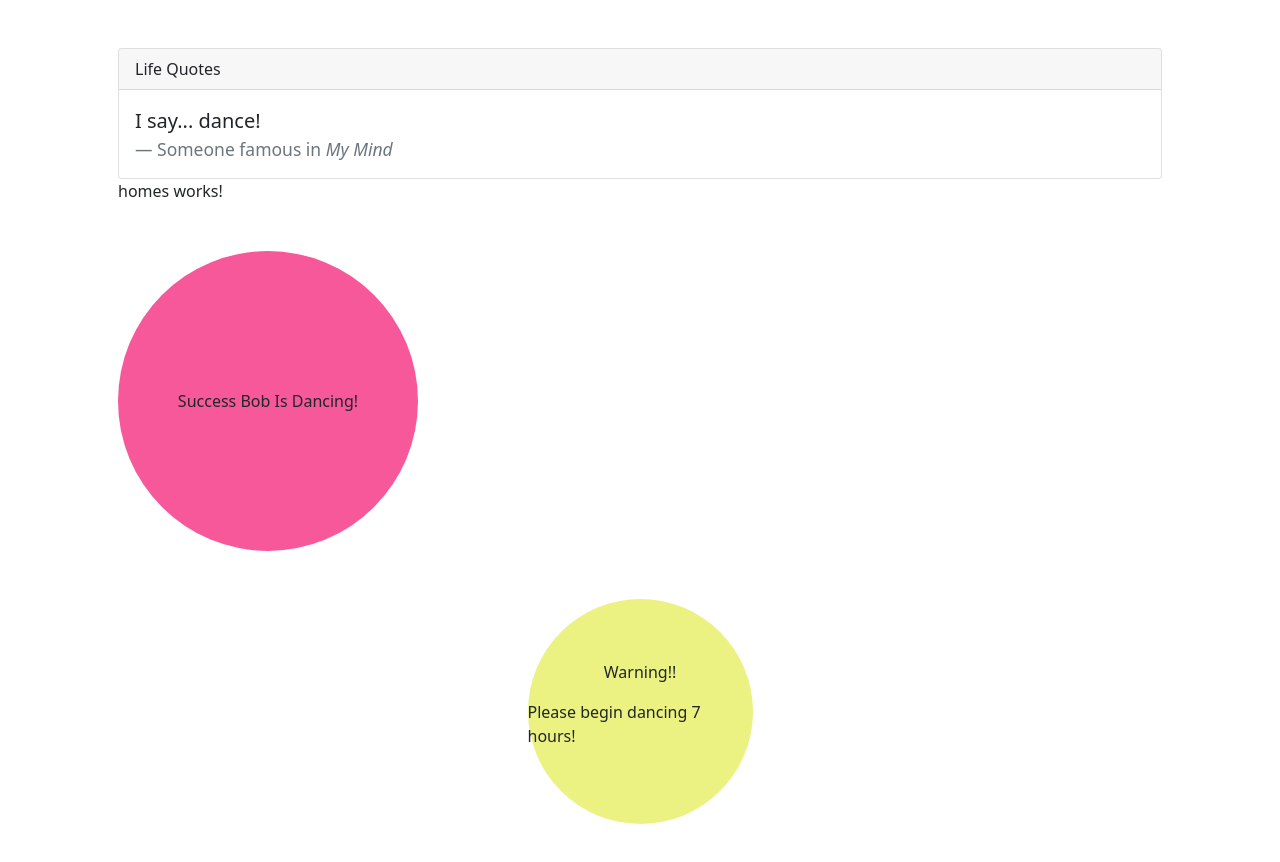
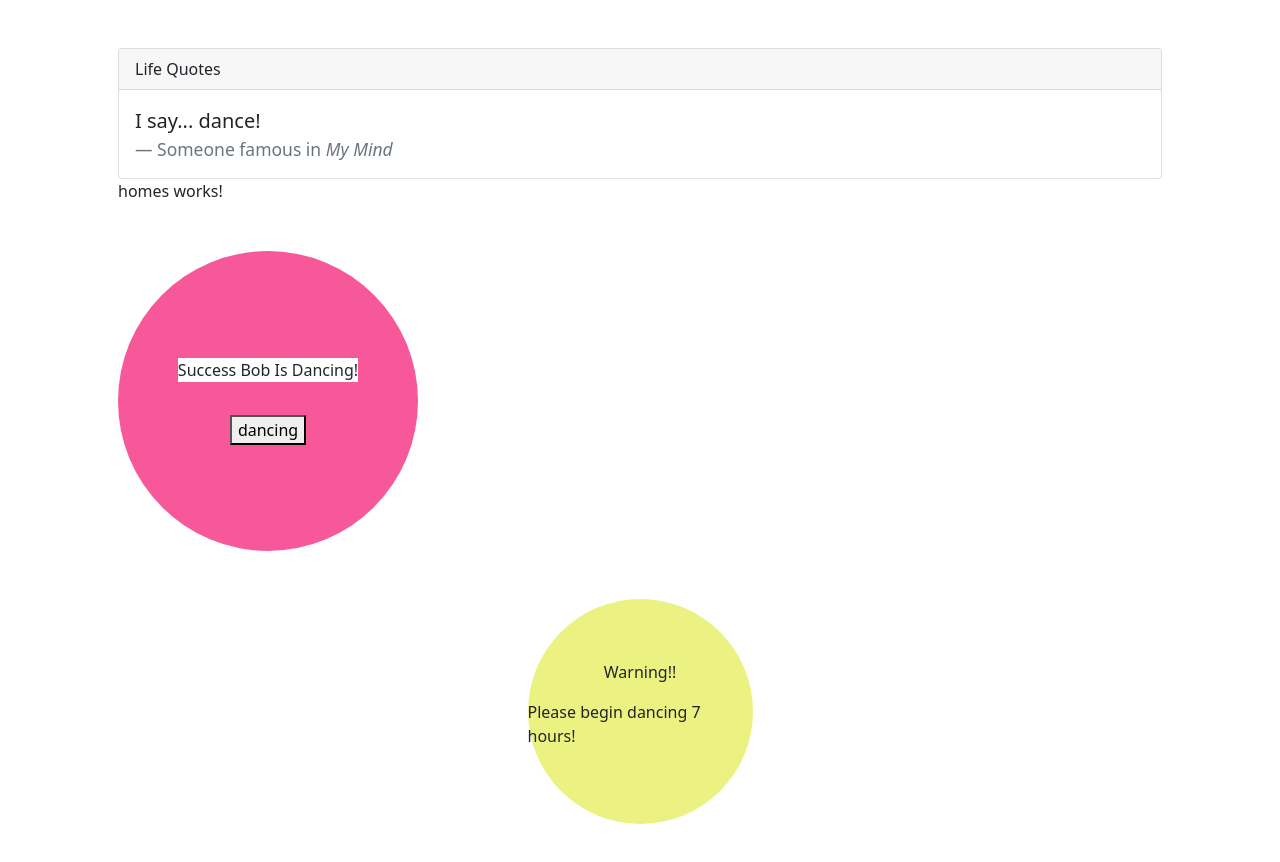
Before and after one commit to evelynAnais/learningAngular, an Angular app: page / in a window 1280 px wide. Shown: the top 862 px of the page. Built offline with nearby package versions, Linux system fonts and the light colour scheme.

Commit message:
practicing event binding

```diff
--- a/src/app/success-alert/success-alert.component.css
+++ b/src/app/success-alert/success-alert.component.css
@@ -1,5 +1,6 @@
 div {
   display: flex;
+  flex-direction: column;
   justify-content: center;
   align-items: center;
   text-transform: capitalize;
@@ -13,3 +14,7 @@ div {
 p {
   margin: 0;
 }
+
+/* .new-color {
+  background-color: rgba(27, 247, 192, 0.774);
+} */
--- a/src/app/success-alert/success-alert.component.html
+++ b/src/app/success-alert/success-alert.component.html
@@ -1,5 +1,7 @@
 <div>
-  <p>
+  <p [style]="colorsChange">
     Success {{ getName() }} is dancing!
   </p>
+  <hr>
+  <button (click)="onCreateDance()" [innerText]="dance"></button>
 </div>
--- a/src/app/success-alert/success-alert.component.ts
+++ b/src/app/success-alert/success-alert.component.ts
@@ -7,12 +7,22 @@ import { Component, OnInit } from '@angular/core';
 })
 export class SuccessAlertComponent implements OnInit {
   name: string = 'Bob';
+  colorsChange: string = 'background-color: purple';
+  dance: string = 'dancing';
 
   getName(): string {
     return this.name;
   }
 
-  constructor() { }
+  constructor() {
+    setTimeout((): void => {
+      this.colorsChange = "background-color: white";
+    }, 1000)
+}
+
+onCreateDance(): void {
+  this.dance = "dance";
+}
 
   ngOnInit(): void {
   }
```
Also changed, not shown: src/app/warning-alert/warning-alert.component.css (line endings or trailing spaces).
